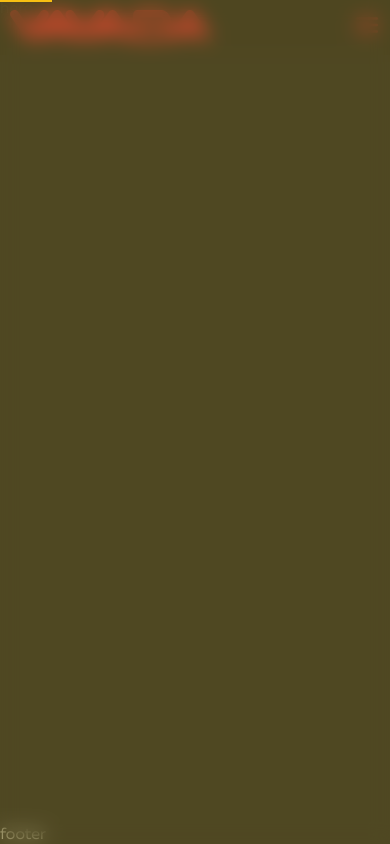
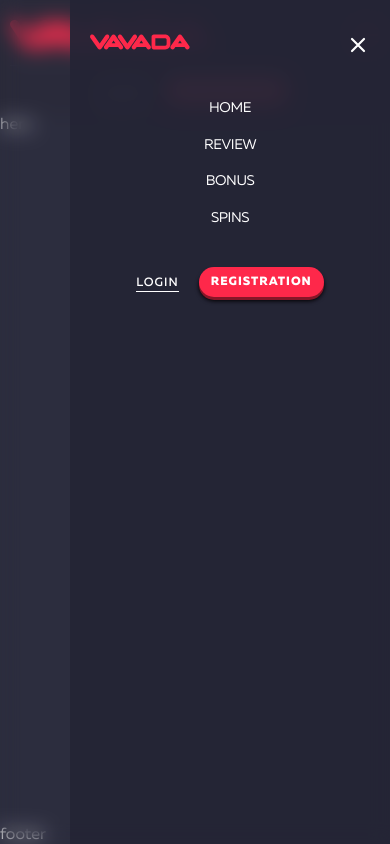
Before and after one commit to NiukaloTetiana/vavada, a website built with Vite: page src/index.html in a window 390 px wide. Both pictures are taken after a click on the button 367 px from the left and 27 px from the top of the page. Built offline with nearby package versions, Linux system fonts and the light colour scheme.

Commit message:
update styles for header, add auth button

```diff
--- a/src/partials/header.html
+++ b/src/partials/header.html
@@ -81,7 +81,7 @@
       </nav>
     </div>
 
-    <div class="header__auth-wrapper">
+    <div class="menu__auth-container">
       <button class="header__button header__button-login" type="button">
         Login
       </button>
--- a/src/scss/_header.scss
+++ b/src/scss/_header.scss
@@ -2,7 +2,7 @@
 @use "./mixins";
 
 .header {
-  position: fixed;
+  position: sticky;
   top: 0;
   left: 0;
   z-index: 998;
@@ -11,9 +11,23 @@
 
   &__container {
     @include mixins.flex-between;
+    flex-wrap: wrap;
+    row-gap: 5px;
+    padding-block: 10px;
+
+    @media only screen and (min-width: 768px) {
+      flex-wrap: nowrap;
+      gap: 20px;
+    }
+
+    @media only screen and (min-width: 1200px) {
+      gap: 0;
+    }
   }
 
   &__logo {
+    display: flex;
+    align-items: center;
     fill: variables.$accent-color;
 
     @media only screen and (min-width: 1200px) {
@@ -76,11 +90,17 @@
   }
 
   &__button-menu {
+    @include mixins.flex-center;
+    order: 1;
     background-color: transparent;
 
     svg {
       stroke: variables.$accent-color;
       fill: none;
+    }
+
+    @media only screen and (min-width: 768px) {
+      padding-order: 2;
     }
 
     @media only screen and (min-width: 1200px) {
@@ -89,23 +109,32 @@
   }
 
   &__auth-wrapper {
-    display: none;
+    @include mixins.flex-center;
+    gap: 20px;
+    order: 2;
+    border-top: 1px solid #363648;
+    padding-top: 10px;
+    width: 100%;
+
+    @media only screen and (min-width: 768px) {
+      justify-content: end;
+      border-top: none;
+      padding-top: 0;
+      order: 1;
     }
 
     @media only screen and (min-width: 1200px) {
-    &__auth-wrapper {
-      @include mixins.flex-start;
-      gap: 20px;
+      width: fit-content;
+    }
   }
 
   &__button {
-      font-size: 14px;
-      line-height: 1.3;
-      letter-spacing: -0.03em;
+    font-size: 12px;
+    line-height: 22px;
+    letter-spacing: 1px;
     text-transform: uppercase;
     color: variables.$white-text-color;
-      transition: text-decoration variables.$transition-delay
-          variables.$transition-type,
+    transition: border variables.$transition-delay variables.$transition-type,
       color variables.$transition-delay variables.$transition-type;
 
     &:hover,
@@ -115,13 +144,37 @@
   }
 
   &__button-login {
-      text-decoration: underline;
+    font-weight: 500;
+    height: 20px;
+    border-bottom: 1px solid variables.$white-text-color;
     background-color: transparent;
+
+    &:hover,
+    &:focus-visible {
+      border-color: variables.$gold-color;
+    }
   }
 
   &__button-register {
+    font-weight: 800;
     text-align: center;
+    height: 30px;
+    border-radius: 50px;
+    padding-inline: 12px;
+    box-shadow: 0 3px 0 0 variables.$shadow-color,
+      0 4px 4px 0 variables.$black-text-color;
     background-color: variables.$accent-color;
+    transition: box-shadow variables.$transition-delay
+      variables.$transition-type;
+
+    &:hover,
+    &:focus-visible {
+      box-shadow: 3px 0 0 variables.$shadow-color,
+        0 4px 4px 0 variables.$black-text-color, inset 0 15px 15px -3px #fff6;
+    }
+
+    @media only screen and (min-width: 1200px) {
+      padding-inline: 30px;
     }
   }
 }
@@ -131,13 +184,15 @@
   top: 0;
   right: 0;
   z-index: 1001;
-  transform: scale(0);
   width: 100%;
   height: 100%;
-  background-color: #8a76046a;
+  background-color: #9f96960b;
   backdrop-filter: blur(10px);
-  transform: scale(0);
   transition: transform 0.45s ease;
+
+  visibility: hidden;
+  opacity: 0;
+  pointer-events: none;
 }
 
 .menu {
@@ -172,6 +227,7 @@
   }
 
   &__toggle {
+    @include mixins.flex-center;
     background-color: transparent;
 
     svg {
@@ -197,13 +253,22 @@
     flex-direction: column;
     align-items: center;
     gap: 18px;
+    margin-bottom: 40px;
+  }
+
+  &__auth-container {
+    @include mixins.flex-center;
+    gap: 20px;
+    width: 100%;
   }
 }
 
 .backdrop.is-open {
-  transform: scale(1);
+  visibility: visible;
+  opacity: 100;
+  pointer-events: all;
 }
 
-.menu.is-open {
-  transform: translateX(0);
+.backdrop.is-open .menu {
+  transform: translateY(0);
 }
--- a/src/scss/_variables.scss
+++ b/src/scss/_variables.scss
@@ -6,6 +6,7 @@
 $black-text-color: #000;
 $gold-color: #f7bf12;
 $header-bg-color: #252536f2;
+$shadow-color: #871628;
 
 $transition-delay: 0.3s;
 $transition-type: ease;
```
Also changed, not shown: src/css/style.css, 1 other file. Lines whose indentation alone changed are shown as unchanged.
